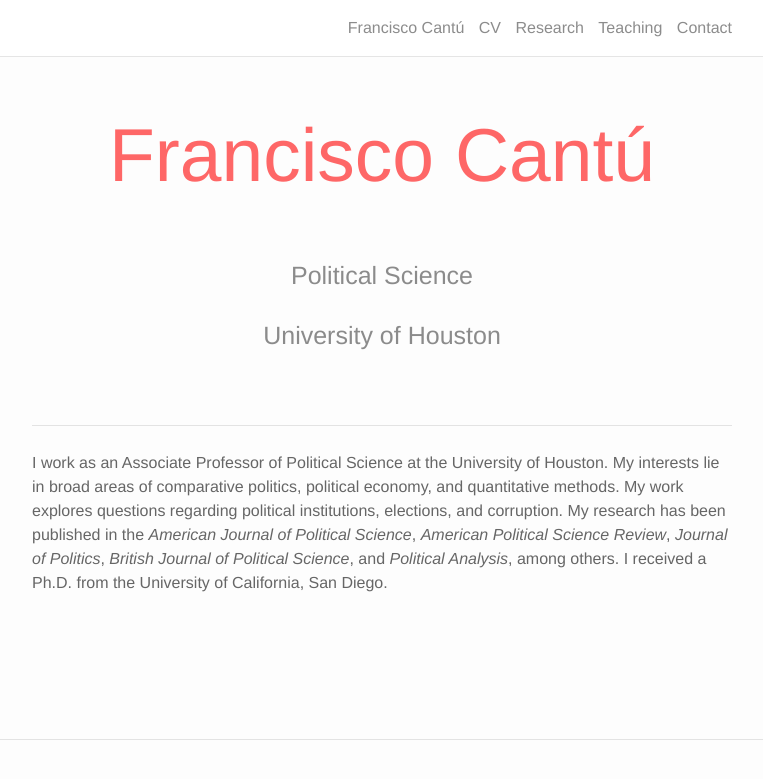
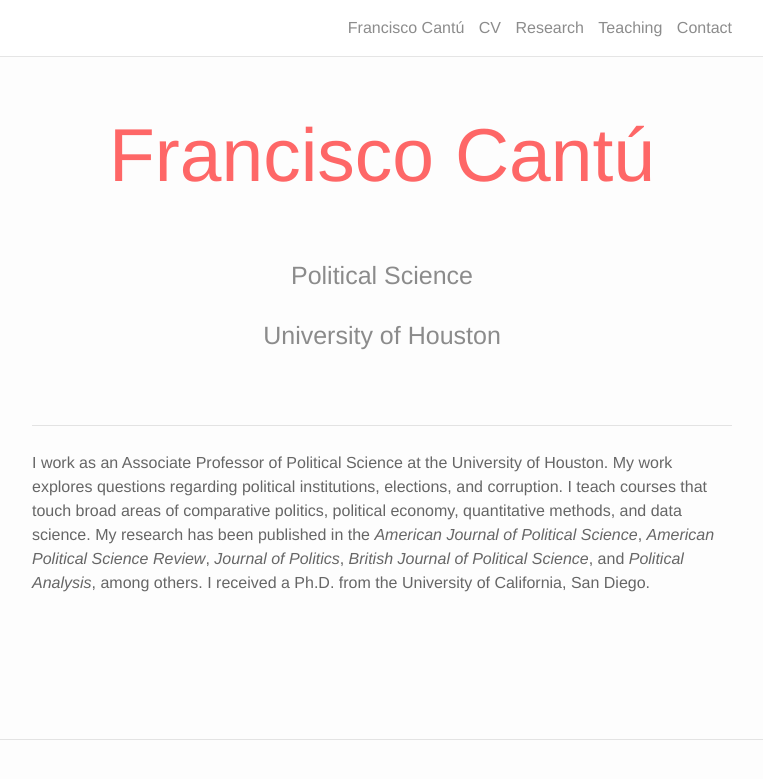
Before and after one commit to franciscocantu/franciscocantu.github.io, a Jekyll site: the page built from index.html, in a window 1280 px wide. Shown: the top 779 px of the page, without its empty margins (258-1021 px from the left). Built offline with Jekyll 4.4.1, drawn with Linux system fonts in a browser that asks for light colours; nearby versions of some CDN libraries.

Commit message:
Update index.html

```diff
--- a/index.html
+++ b/index.html
@@ -15,8 +15,7 @@
  <hr>
  <br>
 <p>I work as an Associate Professor of Political Science at the University of Houston.
-	My interests lie in broad areas of comparative politics, political economy, and quantitative methods.
-	My work explores questions regarding political institutions, elections, and corruption.
+	My work explores questions regarding political institutions, elections, and corruption. I teach courses that touch broad areas of comparative politics, political economy, quantitative methods, and data science.
 	My research has been published in the <i>American Journal of Political Science</i>, <i>American Political Science Review</i>, <i>Journal of Politics</i>,
 	<i>British Journal of Political Science</i>, and <i>Political Analysis</i>, among others.
 	I received a Ph.D. from the University of California, San Diego.</p>
```
